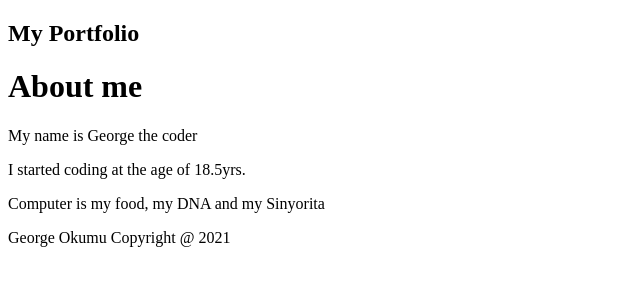
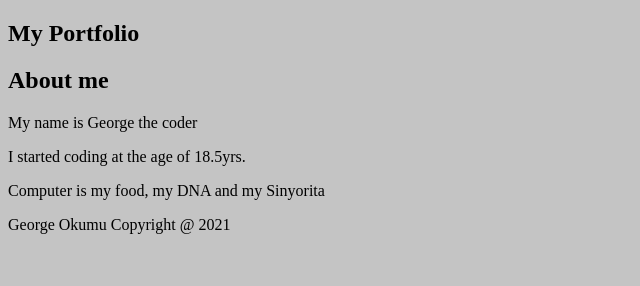
Before and after one commit to George-Okumu/mc51-portfolio, a plain HTML site: page index.html in a window 1280 px wide. Shown: the whole page, without its empty margins (0-640 px from the left). Drawn offline with Linux system fonts and the light colour scheme.

Commit message:
styled body and nav, that background -color

```diff
--- /dev/null
+++ b/CSS/styles.css
@@ -0,0 +1,7 @@
+body {
+    background-color: #C4C4C4;
+}
+
+.nav1 {
+    background-color: #C4C4C4;
+}
--- a/index.html
+++ b/index.html
@@ -3,13 +3,15 @@
 
 <head>
     <title>MC51 Portfolio</title>
+    <link rel="stylesheet" href="./CSS/styles.css" />
 </head>
 
 <body>
-    <nav>
+    <nav class="nav1">
         <h1>My Portfolio</h1>
     </nav>
-    <main>
+    <section class="section1">
+        <main class="main">
             <div>
                 <h1>About me</h1>
             </div>
@@ -22,6 +24,7 @@
         <footer>
             <p>George Okumu Copyright @ 2021</p>
         </footer>
+    </section>
 </body>
 
 </html>
```
Lines whose indentation alone changed are shown as unchanged.
